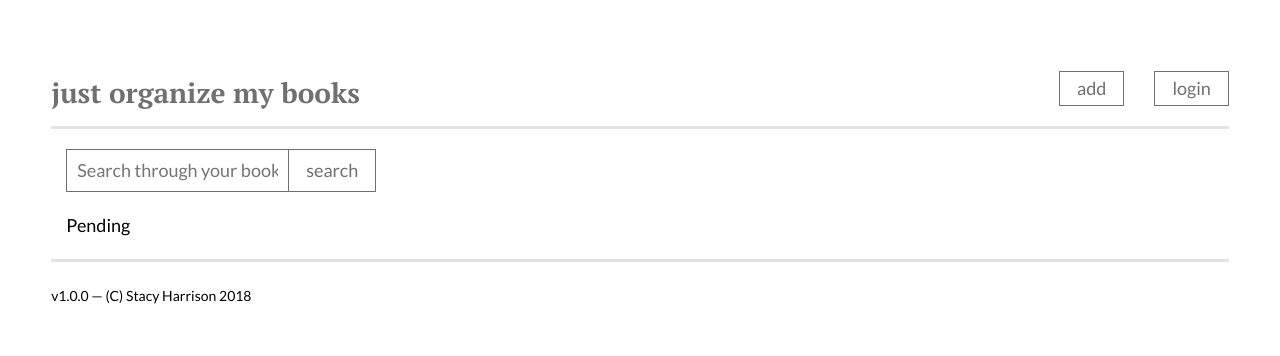
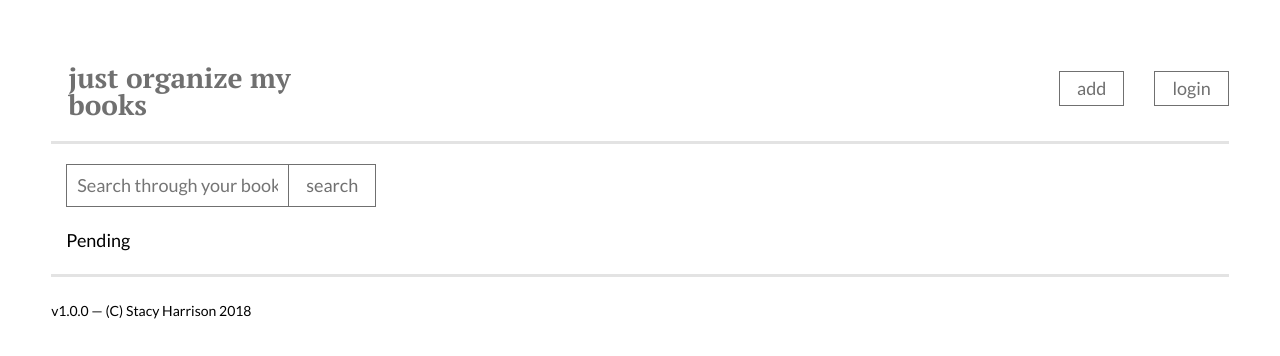
Before and after one commit to stasquatch/jomb, a React (Create React App) app in the folder jomb/client/: page / in a window 1280 px wide. Shown: the top 356 px of the page. Built offline with nearby package versions, Linux system fonts and the light colour scheme; no server answers.

Commit message:
make logo a link to go home

```diff
--- a/jomb/client/src/components/app/App.css
+++ b/jomb/client/src/components/app/App.css
@@ -102,6 +102,16 @@ button:focus {
   background-color: var(--hover-gray);
 }
 
+h1 a {
+  border: 0;
+}
+
+h1 a:hover,
+h1 a:active,
+h1 a:focus {
+  background-color: transparent;
+}
+
 input {
   border: 1pt solid var(--main-gray);
   border-right: none;
--- a/jomb/client/src/components/app/App.js
+++ b/jomb/client/src/components/app/App.js
@@ -1,5 +1,5 @@
 import React, { Component } from "react";
-import { BrowserRouter as Router, Route } from "react-router-dom";
+import { BrowserRouter as Router, Route, Link } from "react-router-dom";
 import { VERSION_NUMBER } from "../../helpers/constants";
 
 import BookList from "../booklist/BookList";
@@ -34,7 +34,9 @@ class App extends Component {
       <Router>
         <div id="Jomb">
           <header id="SiteTitle">
-            <h1>just organize my books</h1>
+            <h1>
+              <Link to="/">just organize my books</Link>
+            </h1>
           </header>
           <div id="SiteNav">
             <a href="/add" className="top-nav">
```
